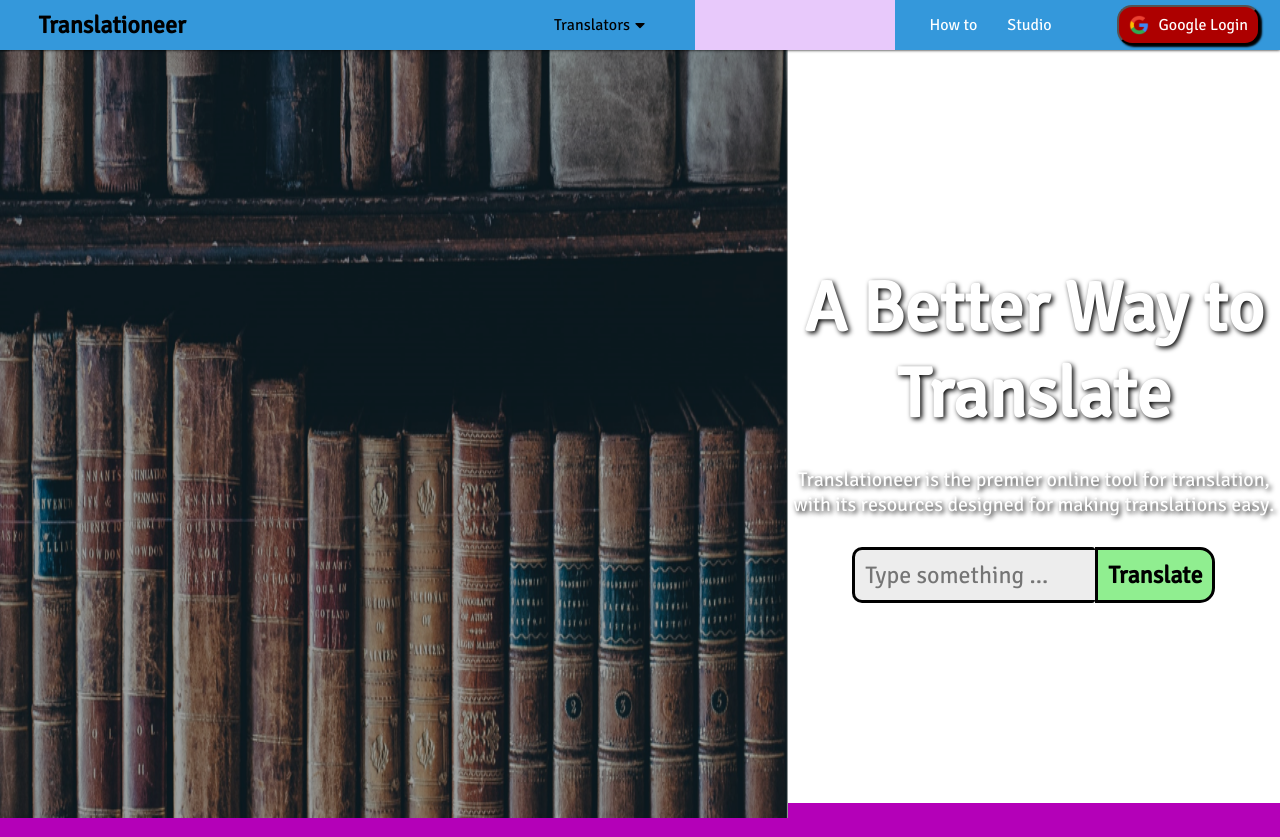
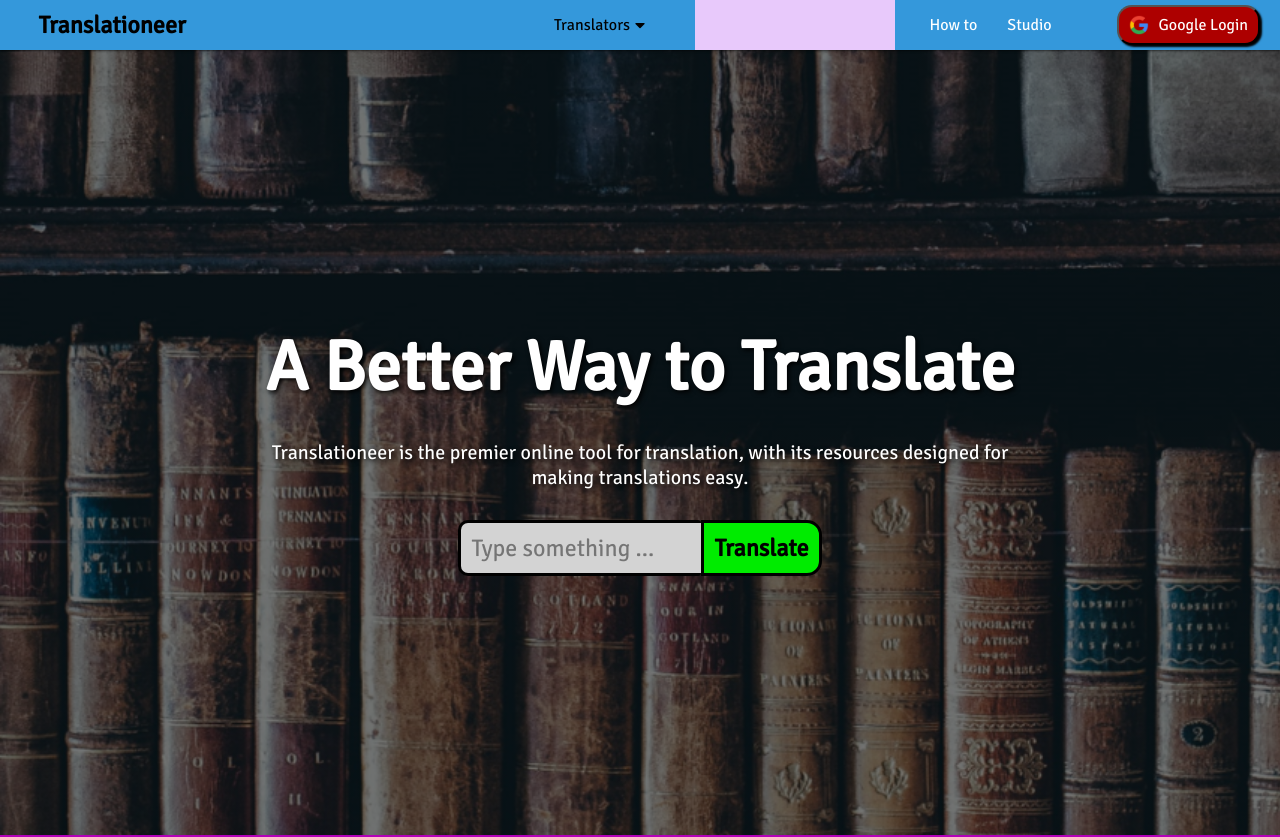
Before and after one commit to vincentcai48/Translationeer, a Next.js app: page / in a window 1280 px wide. Shown: the top 837 px of the page. Built offline with nearby package versions, Linux system fonts and the light colour scheme; no server answers; the database is empty.

Commit message:
small style changes on homepage

```diff
--- a/components/Home.js
+++ b/components/Home.js
@@ -36,7 +36,7 @@
     ) : (
       <div>
         <div id="jumbotron">
-          <div className="jImage-container">
+          {/* <div className="jImage-container">
             <Image
               src={
                 this.context.isMobile
@@ -45,7 +45,7 @@
               }
               layout="fill"
             />
-          </div>
+          </div> */}
           <div id="jumbotron-text">
             <h2>A Better Way to Translate</h2>
             <p>
--- a/styles/global.css
+++ b/styles/global.css
@@ -577,10 +577,14 @@
   width: 100%;
   margin: 0;
   padding: 0;
-  height: 60vw;
+  height: 100vh;
   display: flex;
   align-items: center;
   justify-content: center;
+  background-color: black;
+  background: linear-gradient(rgba(0, 0, 0, 0.5), rgba(0, 0, 0, 0.5)),
+    url("../public/images/jumbotron.png");
+  background-size: cover;
 }
 
 #jumbotron .jImage-container {
@@ -743,11 +747,13 @@
   padding: 10px;
   border-top-left-radius: 10px;
   border-bottom-left-radius: 10px;
+  background-color: lightgrey;
+  transition: all 0.1s;
 }
 
 #jumbotron-quickSearch input:focus {
   outline: none;
-  border-bottom: 5px solid black;
+  background-color: white;
 }
 
 #jumbotron-quickSearch button {
@@ -757,12 +763,13 @@
   font-weight: bolder;
   border-top-right-radius: 15px;
   border-bottom-right-radius: 15px;
-  background-color: lightgreen;
+  background-color: rgb(0, 236, 0);
   transition: all 0.3s;
 }
 
 #jumbotron-quickSearch button:hover {
-  background-color: lightseagreen;
+  background-color: black;
+  color: white;
 }
 
 #jumbotron-quickSearch button:hover span {
```
